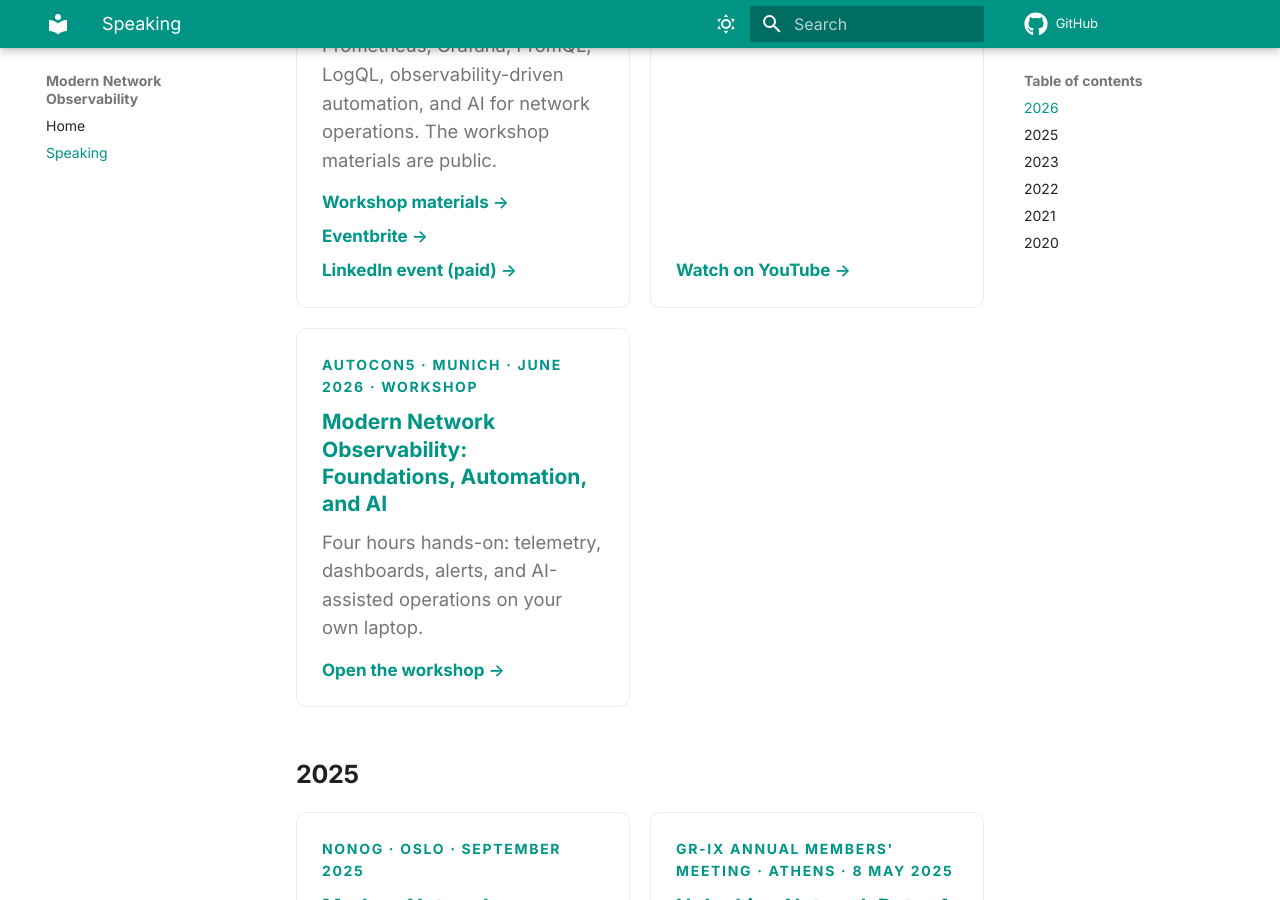
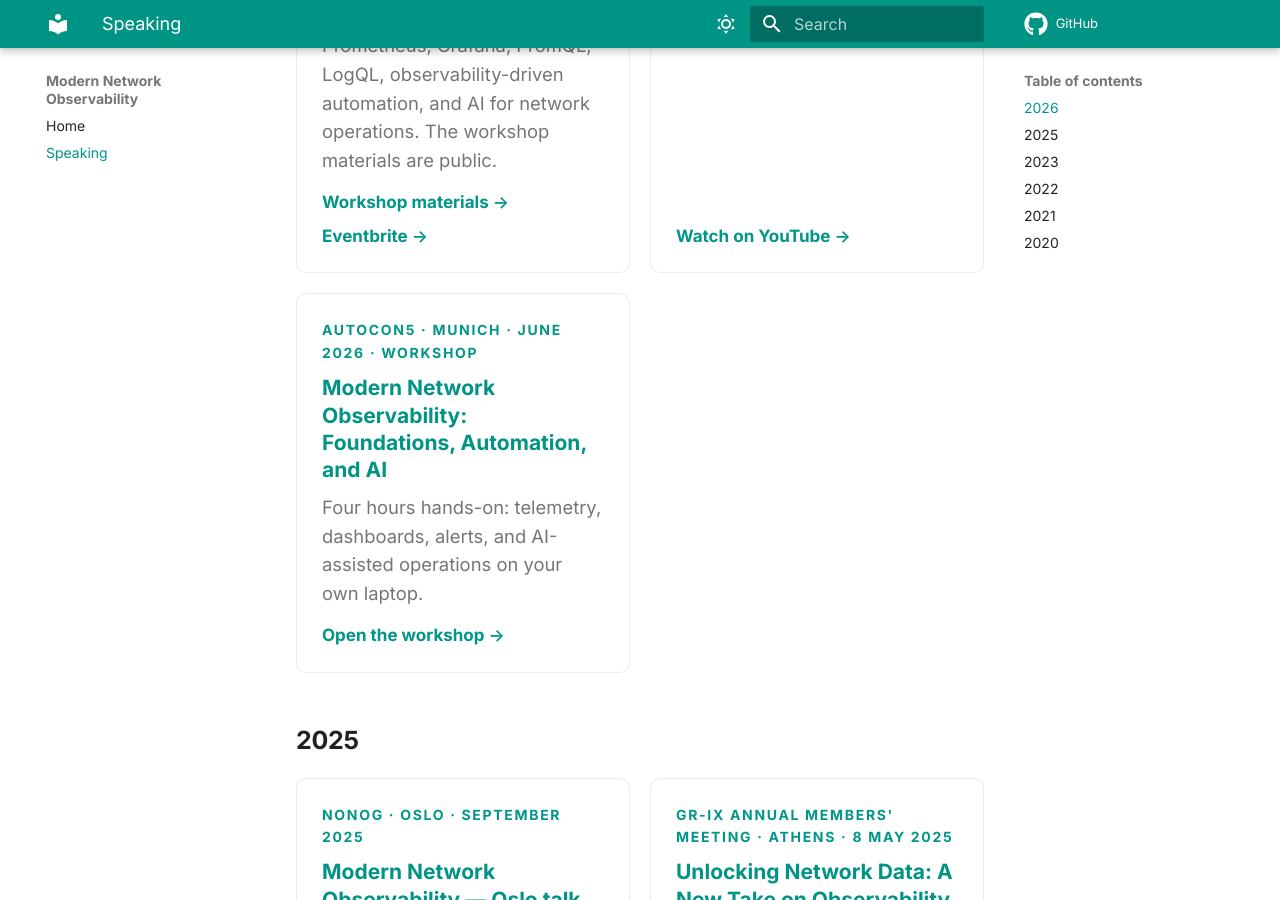
Before and after one commit to network-observability/network-observability.github.io, an MkDocs documentation site: the page built from docs/speaking.md, in a window 1280 px wide and 900 px high, scrolled down 534 px. Built offline with MkDocs 1.6.1 and Material for MkDocs 9.7.7, drawn with Linux system fonts in a browser that asks for light colours.

Commit message:
Speaking: drop LinkedIn event link from Packt workshop
Co-Authored-By: Claude Opus 5.5 <noreply@anthropic.com>
Claude-Session: https://claude.ai/code/session_01QqqHnzr2ijiwLZJdfb8ywD

```diff
--- a/docs/speaking.md
+++ b/docs/speaking.md
@@ -17,7 +17,6 @@ Conference talks, workshops, and webinars, newest first. Recordings that also ap
   <span class="hub-media__links">
     <a href="https://network-observability.github.io/workshops/packt/" target="_blank" rel="noopener">Workshop materials →</a>
     <a href="https://www.eventbrite.co.uk/e/building-a-network-observability-stack-with-tools-automation-and-ai-tickets-1993849714168" target="_blank" rel="noopener">Eventbrite →</a>
-    <a href="https://www.linkedin.com/events/7503016923736190977/" target="_blank" rel="noopener">LinkedIn event (paid) →</a>
   </span>
 </div>
 <a class="hub-media__card" href="https://youtu.be/F6_f1piv0LI" target="_blank" rel="noopener">
```
